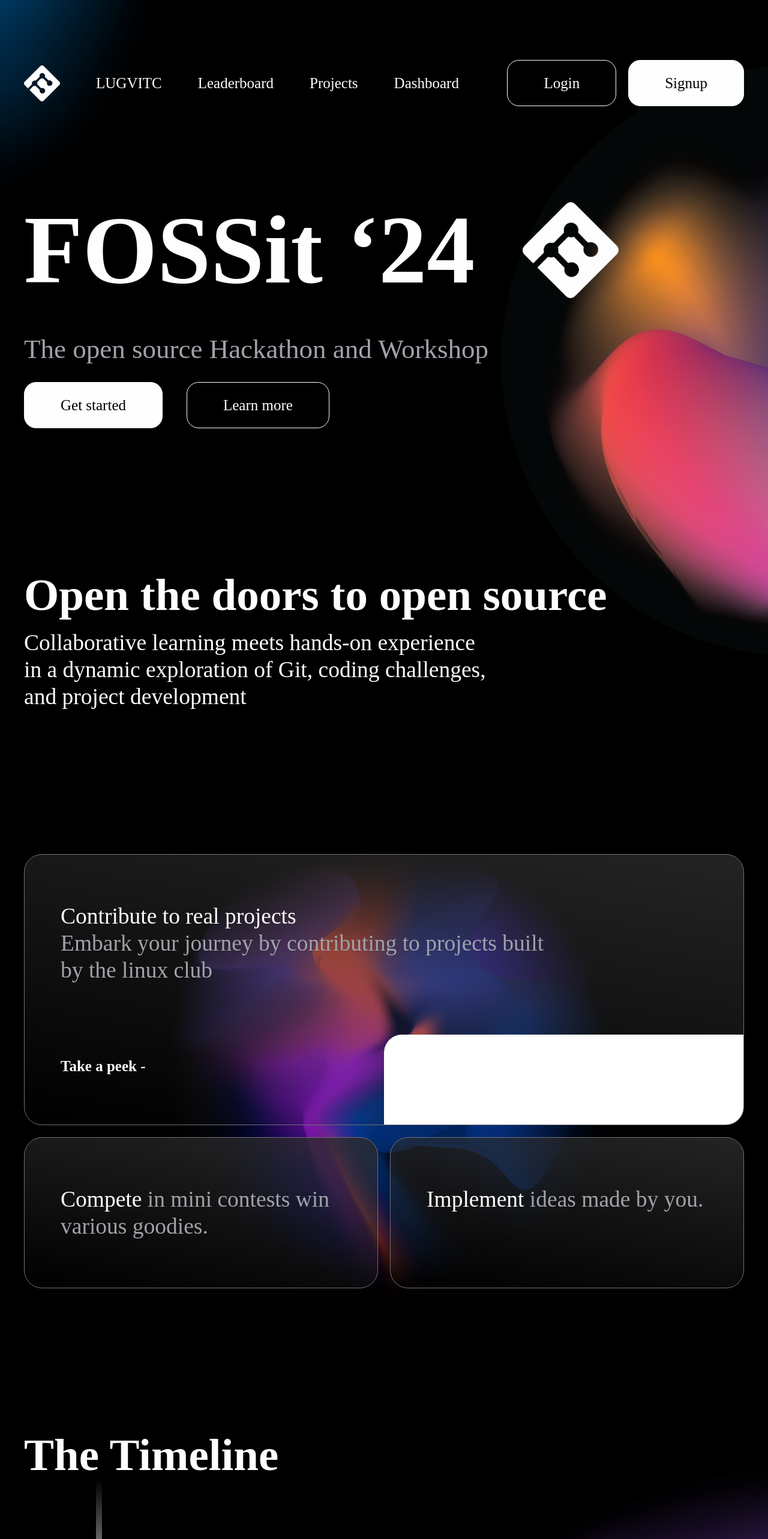
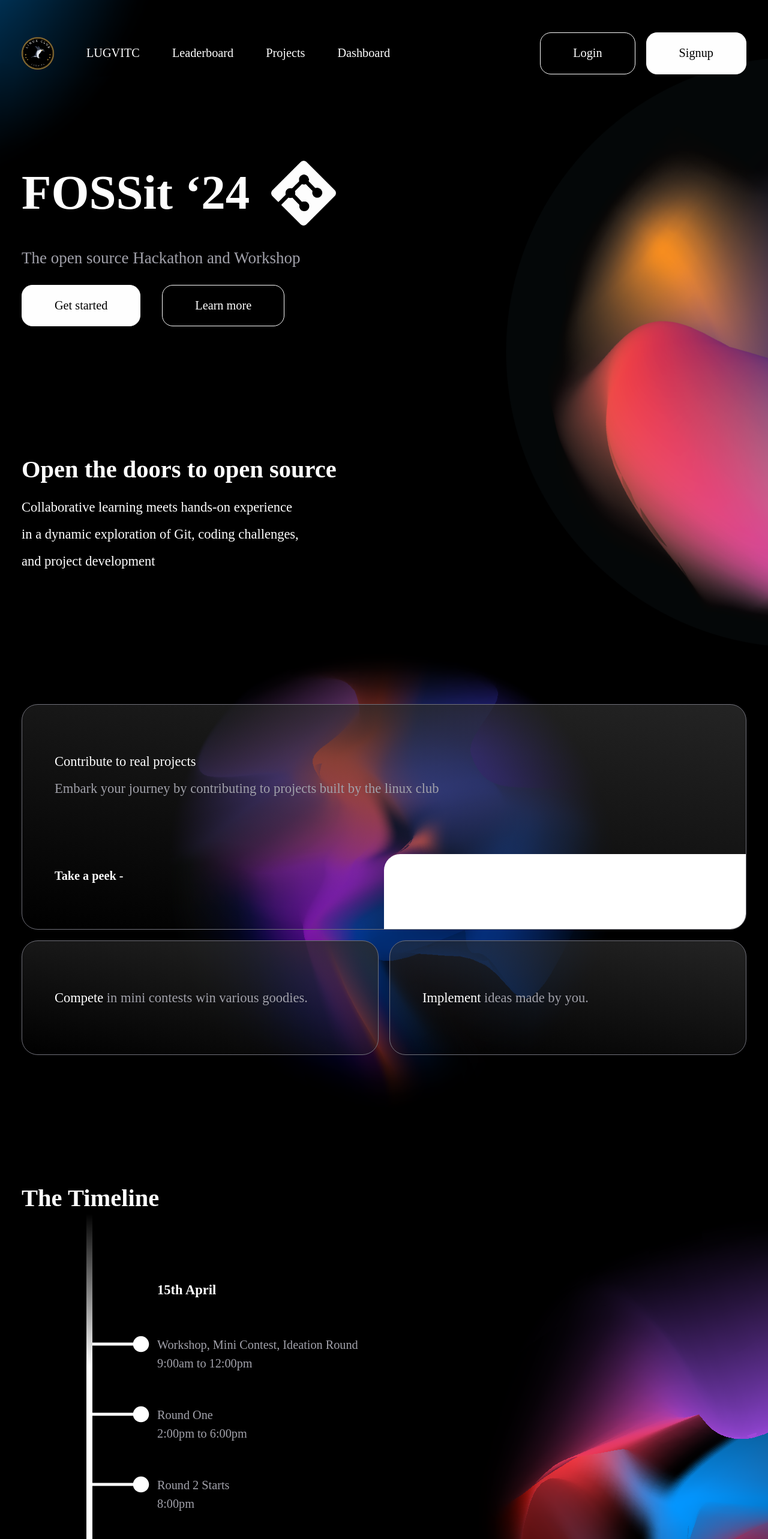
Before and after one commit to lugvitc/FOSSit24, a SvelteKit app: page / in a window 1280 px wide. Shown: the top 2566 px of the page at 60% size. Built offline with nearby package versions, Linux system fonts and the light colour scheme; a web font is replaced by a local one.

Commit message:
fix: Font-sizes & mobile view

```diff
--- a/src/app.css
+++ b/src/app.css
@@ -3,27 +3,27 @@
 @tailwind utilities;
 
 h1 {
-	@apply text-7xl xl:text-9xl font-bold translate-y-4;
+	@apply text-7xl font-bold translate-y-4;
 }
 
 h2 {
-	@apply text-5xl xl:text-6xl font-bold;
+	@apply text-4xl font-bold;
 }
 
 h3 {
-	@apply text-3xl xl:text-4xl mb-6;
+	@apply text-2xl mb-6;
 }
 
 h4 {
-	@apply text-2xl xl:text-3xl leading-[2.5rem];
+	@apply text-xl leading-[2.5rem];
 }
 
 p {
-	@apply text-2xl text-zinc-400;
+	@apply text-lg text-zinc-400;
 }
 
 * {
-	@apply text-xl;
+	@apply text-lg;
 }
 
 /* Robit Bold */
--- a/src/app.html
+++ b/src/app.html
@@ -3,7 +3,7 @@
 
 <head>
 	<meta charset="utf-8" />
-	<link rel="icon" href="%sveltekit.assets%/fossit.jpeg" />
+	<link rel="icon" href="%sveltekit.assets%/logo.png" />
 	<meta name="viewport" content="width=device-width, initial-scale=1" />
 	%sveltekit.head%
 </head>
--- a/src/lib/components/Navbar.svelte
+++ b/src/lib/components/Navbar.svelte
@@ -31,7 +31,7 @@
 	});
 </script>
 
-<div class="relative m-auto mt-20 flex w-full max-w-6xl justify-between px-8">
+<div class="relative m-auto mt-12 flex w-full max-w-6xl justify-between px-8">
 	<img
 		src="{base}/assets/Asset 2.png"
 		class="absolute left-[-700px] top-[-700px] z-[-100] h-[1000px] w-[1000px]"
@@ -39,7 +39,7 @@
 	/>
 	<div class="flex items-center space-x-12">
 		<a href="{base}/">
-			<img src="{base}/logo.png" class="h-12" alt="Logo" />
+			<img src="{base}/lug_logo.png" class="h-12" alt="Logo" />
 		</a>
 		<div class="hidden items-center space-x-12 xl:flex">
 			<a href="{base}/">LUGVITC</a>
--- a/src/routes/+page.svelte
+++ b/src/routes/+page.svelte
@@ -5,14 +5,18 @@
 	import { base } from '$app/paths';
 </script>
 
+<svelte:head>
+	<title>FOSSit '24</title>
+</svelte:head>
+
 <Section>
 	<img
 		src="assets/Asset 4.png"
 		class="absolute right-[-50%] top-[-50%] z-[-100] h-[1024px] w-[1024px] rotate-[128deg]"
 	/>
-	<div class="relative mb-12 flex flex-col space-y-8 xl:flex-row xl:items-center">
+	<div class="relative mb-8 flex flex-col space-y-8 xl:flex-row xl:items-center">
 		<h1>FOSSit ‘24</h1>
-		<img src="{base}/logo.png" class="h-24 w-24 xl:mx-16 xl:h-32 xl:w-32" />
+		<img src="{base}/logo.png" class="h-24 w-24 xl:mx-8" />
 	</div>
 	<h3 class="text-zinc-400">The open source Hackathon and Workshop</h3>
 	<div class="flex w-fit flex-col space-y-4 xl:flex-row xl:space-x-8 xl:space-y-0">
@@ -45,7 +49,7 @@
 		</div>
 		<a class="font-bold text-foreground" href="{base}/">Take a peek -</a>
 	</Glass>
-	<div class="mt-4 flex space-x-4">
+	<div class="mt-4 flex flex-col space-y-4 xl:flex-row xl:space-x-4 xl:space-y-0">
 		<Glass>
 			<h4>
 				<h4 class="inline text-white">Compete</h4>
@@ -105,55 +109,37 @@
 			<div>
 				<h4 class="mb-12 ml-24 font-bold">15th April</h4>
 				<div class="mb-12 flex">
-					<svg
-						width="95"
-						height="28"
-						viewBox="0 0 95 28"
-						fill="none"
-						xmlns="http://www.w3.org/2000/svg"
-					>
+					<svg fill="none" xmlns="http://www.w3.org/2000/svg" class="h-8 w-24 flex-shrink-0">
 						<path
 							d="M67.6667 14C67.6667 21.3638 73.6362 27.3333 81 27.3333C88.3638 27.3333 94.3333 21.3638 94.3333 14C94.3333 6.6362 88.3638 0.666667 81 0.666667C73.6362 0.666667 67.6667 6.6362 67.6667 14ZM0 16.5H81V11.5H0V16.5Z"
 							fill="white"
 						/>
 					</svg>
-					<p class="ml-4">
+					<p>
 						Workshop, Mini Contest, Ideation Round<br />9:00am to 12:00pm
 					</p>
 				</div>
 				<div class="mb-12 flex">
-					<svg
-						width="95"
-						height="28"
-						viewBox="0 0 95 28"
-						fill="none"
-						xmlns="http://www.w3.org/2000/svg"
-					>
+					<svg fill="none" xmlns="http://www.w3.org/2000/svg" class="h-8 w-24 flex-shrink-0">
 						<path
 							d="M67.6667 14C67.6667 21.3638 73.6362 27.3333 81 27.3333C88.3638 27.3333 94.3333 21.3638 94.3333 14C94.3333 6.6362 88.3638 0.666667 81 0.666667C73.6362 0.666667 67.6667 6.6362 67.6667 14ZM0 16.5H81V11.5H0V16.5Z"
 							fill="white"
 						/>
 					</svg>
-					<p class="ml-4">
+					<p>
 						Round One<br />
 						2:00pm to 6:00pm
 					</p>
 				</div>
 
 				<div class="mb-12 flex">
-					<svg
-						width="95"
-						height="28"
-						viewBox="0 0 95 28"
-						fill="none"
-						xmlns="http://www.w3.org/2000/svg"
-					>
+					<svg fill="none" xmlns="http://www.w3.org/2000/svg" class="h-8 w-24 flex-shrink-0">
 						<path
 							d="M67.6667 14C67.6667 21.3638 73.6362 27.3333 81 27.3333C88.3638 27.3333 94.3333 21.3638 94.3333 14C94.3333 6.6362 88.3638 0.666667 81 0.666667C73.6362 0.666667 67.6667 6.6362 67.6667 14ZM0 16.5H81V11.5H0V16.5Z"
 							fill="white"
 						/>
 					</svg>
-					<p class="ml-4">
+					<p>
 						Round 2 Starts
 						<br />
 						8:00pm
@@ -164,19 +150,13 @@
 			<div>
 				<h4 class="mb-12 ml-24 font-bold">16th April</h4>
 				<div class="mb-12 flex">
-					<svg
-						width="95"
-						height="28"
-						viewBox="0 0 95 28"
-						fill="none"
-						xmlns="http://www.w3.org/2000/svg"
-					>
+					<svg fill="none" xmlns="http://www.w3.org/2000/svg" class="w-24 flex-shrink-0">
 						<path
 							d="M67.6667 14C67.6667 21.3638 73.6362 27.3333 81 27.3333C88.3638 27.3333 94.3333 21.3638 94.3333 14C94.3333 6.6362 88.3638 0.666667 81 0.666667C73.6362 0.666667 67.6667 6.6362 67.6667 14ZM0 16.5H81V11.5H0V16.5Z"
 							fill="white"
 						/>
 					</svg>
-					<p class="ml-4">
+					<p>
 						Round 2 Ends<br />8:00am
 					</p>
 				</div>
```
Also changed, not shown: static/lug_logo.png.
